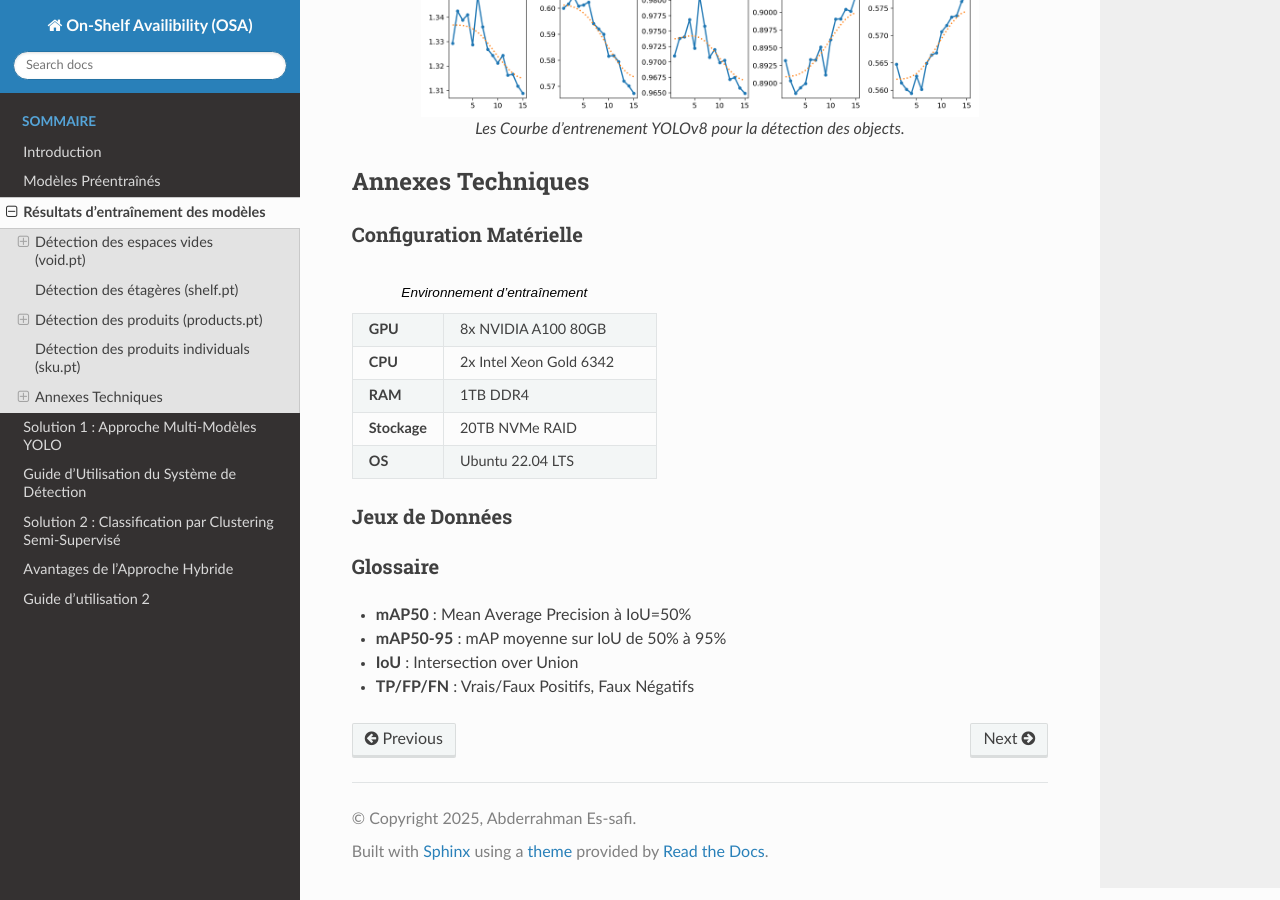
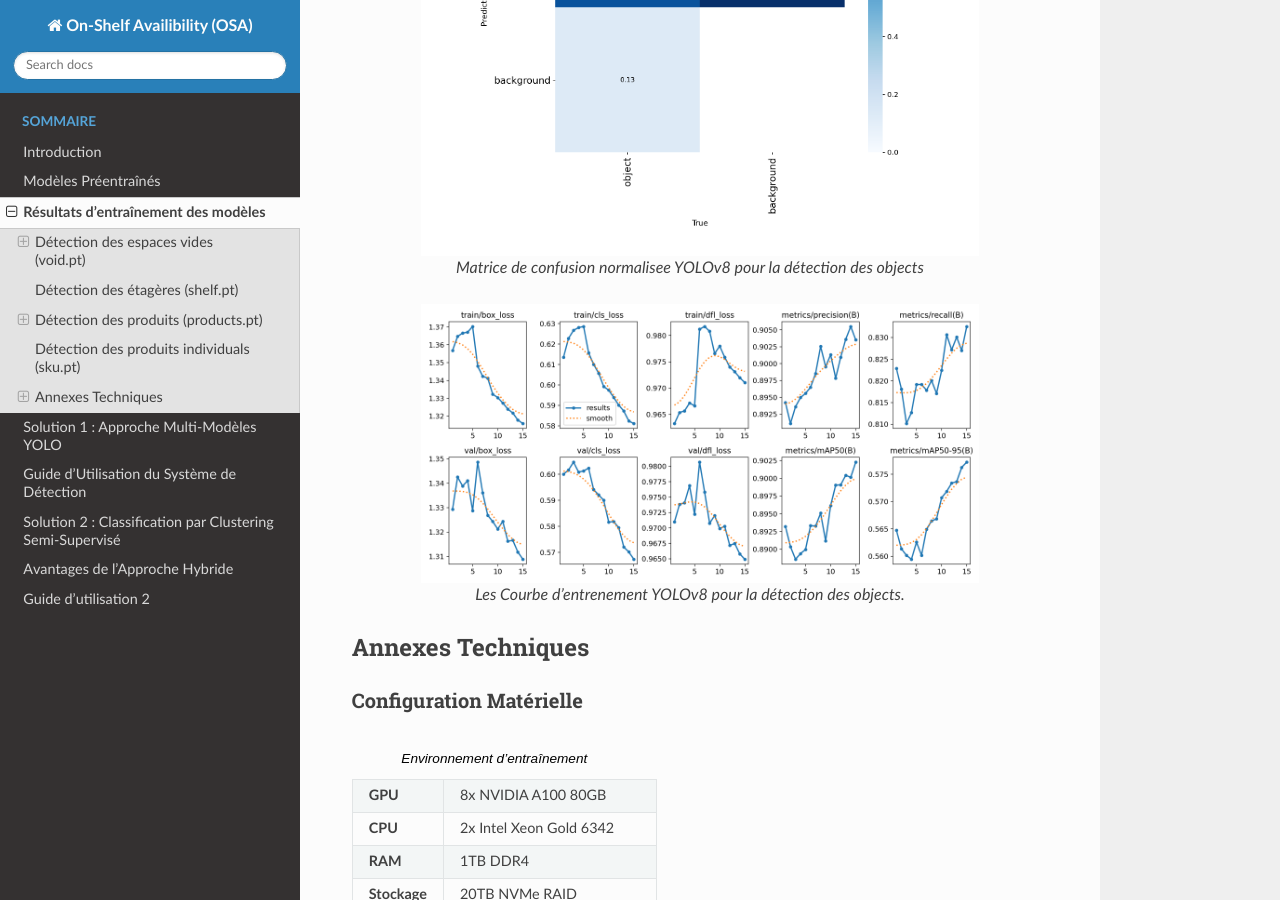
Before and after one commit to abder111/CV_project_osa, a Sphinx documentation site: the page built from docs/source/train_models_results.rst, in a window 1280 px wide and 900 px high, scrolled down 11852 px. Built offline with Sphinx 7.4.7 and the Read the Docs theme 3.1.0, drawn with Linux system fonts in a browser that asks for light colours.

Commit message:
Update train_models_results.rst

```diff
--- a/docs/source/train_models_results.rst
+++ b/docs/source/train_models_results.rst
@@ -413,6 +413,13 @@ Dataset de 10k images
 
    Matrice de confusion YOLOv8 pour la détection des objects
 
+.. figure:: _static/images/sku/sku_matrix_nor.png
+   :alt: Matrice de confusion YOLOv8 pour la détection des espaces vides
+   :width: 80%
+   :align: center
+
+   Matrice de confusion normalisee YOLOv8 pour la détection des objects
+
 .. figure:: _static/images/sku/sku_results.png
    :alt: Courbe précision-rappel YOLOv8 pour la détection des espaces vides
    :width: 80%
```
Also changed, not shown: other parts of docs/source/train_models_results.rst (+1 -1 lines).
